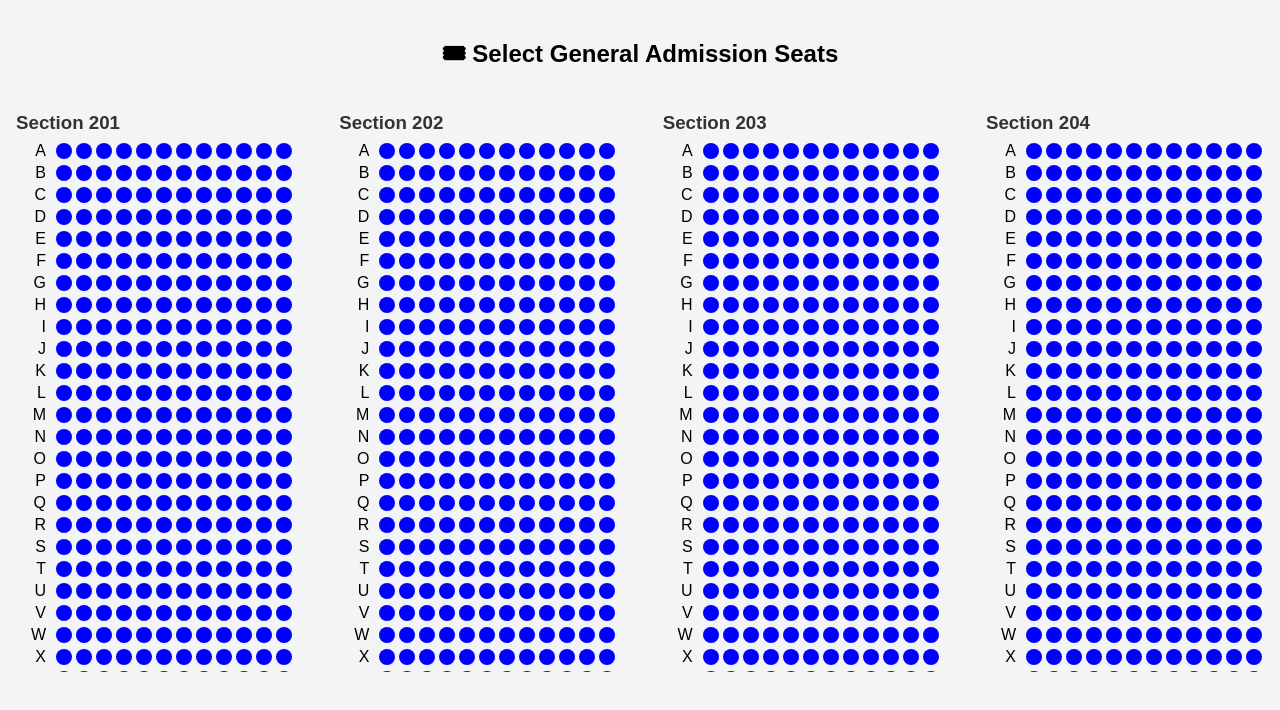
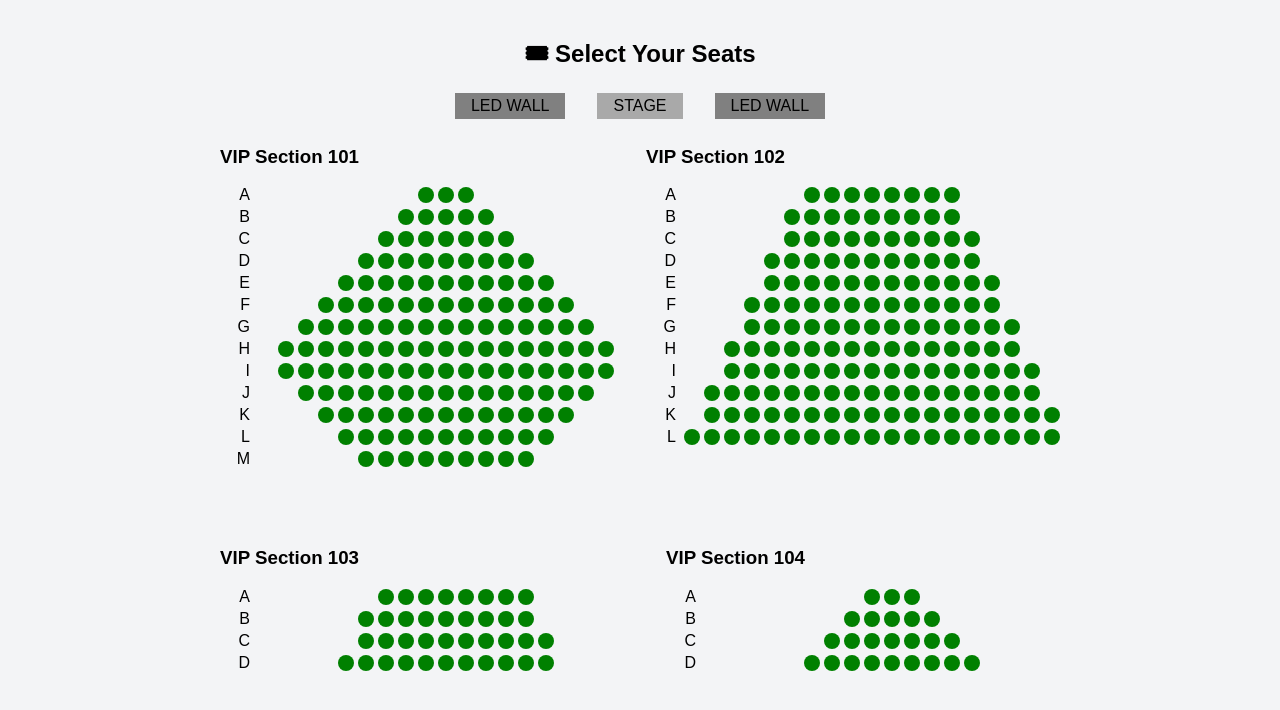
Before and after one commit to VerifiedFans/festival-seat-picker, a React (Create React App) app: page / in a window 1280 px wide. Shown: the top 710 px of the page. Built offline with nearby package versions, Linux system fonts and the light colour scheme.

Commit message:
Update SeatPicker.jsx

```diff
--- a/src/SeatPicker.jsx
+++ b/src/SeatPicker.jsx
@@ -1,5 +1,14 @@
 import React, { useState } from "react";
 
+// VIP seat layout
+const vipConfig = {
+  "101": [3, 5, 7, 9, 11, 13, 15, 17, 17, 15, 13, 11, 9],
+  "102": [8, 9, 10, 11, 12, 13, 14, 15, 16, 17, 18, 19],
+  "103": [8, 9, 10, 11, 12, 13, 14, 15, 16, 17, 18, 19],
+  "104": [3, 5, 7, 9, 11, 13, 15, 17, 17, 15, 13, 11, 9],
+};
+
+// GA seat layout
 const generateGASeats = () => {
   const baseRows = Array.from("ABCDEFGHIJKLMNOPQRSTUVWXYZ");
   const extraRows = ["AA", "BB", "CC", "DD", "EE", "FF"];
@@ -18,6 +27,7 @@ const generateGASeats = () => {
           seat: i,
           id,
           available: true,
+          type: "GA",
         };
       }
     });
@@ -26,41 +36,94 @@ const generateGASeats = () => {
   return { seats, rows: allRows };
 };
 
+const generateVIPSeats = () => {
+  const seats = {};
+  Object.entries(vipConfig).forEach(([section, seatCounts]) => {
+    seatCounts.forEach((count, rowIndex) => {
+      const rowLabel = String.fromCharCode(65 + rowIndex); // A, B, C...
+      for (let i = 1; i <= count; i++) {
+        const id = `${section}-${rowLabel}${i}`;
+        seats[id] = {
+          section,
+          row: rowLabel,
+          seat: i,
+          id,
+          available: true,
+          type: "VIP",
+        };
+      }
+    });
+  });
+  return seats;
+};
+
 export default function SeatPicker({ onContinue }) {
   const [selectedSeats, setSelectedSeats] = useState([]);
-  const { seats, rows } = generateGASeats();
+  const { seats: gaSeats, rows: gaRows } = generateGASeats();
+  const vipSeats = generateVIPSeats();
+  const allSeats = { ...vipSeats, ...gaSeats };
 
   const handleClick = (id) => {
-    if (!seats[id].available) return;
+    if (!allSeats[id].available) return;
     setSelectedSeats((prev) =>
       prev.includes(id) ? prev.filter((s) => s !== id) : [...prev, id]
     );
   };
 
   const getColor = (id) => {
-    if (!seats[id].available) return "gray";
+    if (!allSeats[id].available) return "gray";
     if (selectedSeats.includes(id)) return "orange";
-    return "blue";
+    return allSeats[id].type === "VIP" ? "green" : "blue";
   };
 
-  const renderSection = (section) => {
+  const renderVIPSection = (section) => {
+    const seatCounts = vipConfig[section];
+    return (
+      <div key={section} style={{ marginBottom: "1.5rem" }}>
+        <h3>VIP Section {section}</h3>
+        {seatCounts.map((count, rowIdx) => {
+          const row = String.fromCharCode(65 + rowIdx);
+          const startPad = (20 - count) / 2; // center offset
+          return (
+            <div key={`${section}-${row}`} style={{ display: "flex", alignItems: "center", marginBottom: 4 }}>
+              <span style={{ width: 30, textAlign: "right", marginRight: 8 }}>{row}</span>
+              <div style={{ display: "flex", gap: 4 }}>
+                {Array.from({ length: Math.floor(startPad) }).map((_, i) => (
+                  <span key={i} style={{ width: 16 }} />
+                ))}
+                {Array.from({ length: count }).map((_, i) => {
+                  const id = `${section}-${row}${i + 1}`;
+                  return (
+                    <span
+                      key={id}
+                      title={id}
+                      onClick={() => handleClick(id)}
+                      style={{
+                        display: "inline-block",
+                        width: 16,
+                        height: 16,
+                        backgroundColor: getColor(id),
+                        borderRadius: "50%",
+                        cursor: "pointer",
+                      }}
+                    />
+                  );
+                })}
+              </div>
+            </div>
+          );
+        })}
+      </div>
+    );
+  };
+
+  const renderGASection = (section) => {
     return (
       <div key={section} style={{ marginBottom: "2rem" }}>
-        <h3 style={{ marginBottom: "0.5rem", color: "#333" }}>
-          Section {section}
-        </h3>
-        {rows.map((row) => (
-          <div
-            key={`${section}-${row}`}
-            style={{
-              display: "flex",
-              alignItems: "center",
-              marginBottom: "4px",
-            }}
-          >
-            <span style={{ width: 30, textAlign: "right", marginRight: 8 }}>
-              {row}
-            </span>
+        <h3 style={{ marginBottom: "0.5rem", color: "#333" }}>Section {section}</h3>
+        {gaRows.map((row) => (
+          <div key={`${section}-${row}`} style={{ display: "flex", alignItems: "center", marginBottom: "4px" }}>
+            <span style={{ width: 30, textAlign: "right", marginRight: 8 }}>{row}</span>
             {Array.from({ length: 12 }).map((_, idx) => {
               const id = `${section}-${row}${idx + 1}`;
               return (
@@ -87,30 +150,35 @@ export default function SeatPicker({ onContinue }) {
   };
 
   return (
-    <div
-      style={{
-        maxHeight: "80vh",
-        overflowY: "auto",
-        padding: "1rem",
-        fontFamily: "sans-serif",
-      }}
-    >
-      <h2 style={{ textAlign: "center", marginBottom: "1rem" }}>
-        🎟 Select General Admission Seats
-      </h2>
-      <div
-        style={{
-          display: "flex",
-          justifyContent: "space-between",
-          gap: "2rem",
-          flexWrap: "wrap",
-        }}
-      >
-        {["201", "202", "203", "204"].map((section) => (
-          <div key={section}>{renderSection(section)}</div>
-        ))}
+    <div style={{ maxHeight: "80vh", overflowY: "scroll", padding: "1rem" }}>
+      <h2 style={{ textAlign: "center", marginBottom: "1rem" }}>🎟 Select Your Seats</h2>
+
+      {/* LED walls */}
+      <div style={{ textAlign: "center", marginBottom: "0.5rem" }}>
+        <span style={{ backgroundColor: "gray", padding: "0.25rem 1rem", margin: "0 1rem", display: "inline-block" }}>
+          LED WALL
+        </span>
+        <span style={{ backgroundColor: "darkgray", padding: "0.25rem 1rem", margin: "0 1rem", display: "inline-block" }}>
+          STAGE
+        </span>
+        <span style={{ backgroundColor: "gray", padding: "0.25rem 1rem", margin: "0 1rem", display: "inline-block" }}>
+          LED WALL
+        </span>
       </div>
 
+      {/* VIP Sections */}
+      <div style={{ display: "flex", gap: "2rem", flexWrap: "wrap", justifyContent: "center" }}>
+        {["101", "102", "103", "104"].map(renderVIPSection)}
+      </div>
+
+      <hr style={{ margin: "2rem 0", borderColor: "#ccc" }} />
+
+      {/* GA Sections */}
+      <div style={{ display: "flex", justifyContent: "space-between", gap: "2rem", flexWrap: "wrap" }}>
+        {["201", "202", "203", "204"].map(renderGASection)}
+      </div>
+
+      {/* Continue */}
       {selectedSeats.length > 0 && (
         <div style={{ textAlign: "center", marginTop: "1.5rem" }}>
           <p>Selected: {selectedSeats.join(", ")}</p>
```
